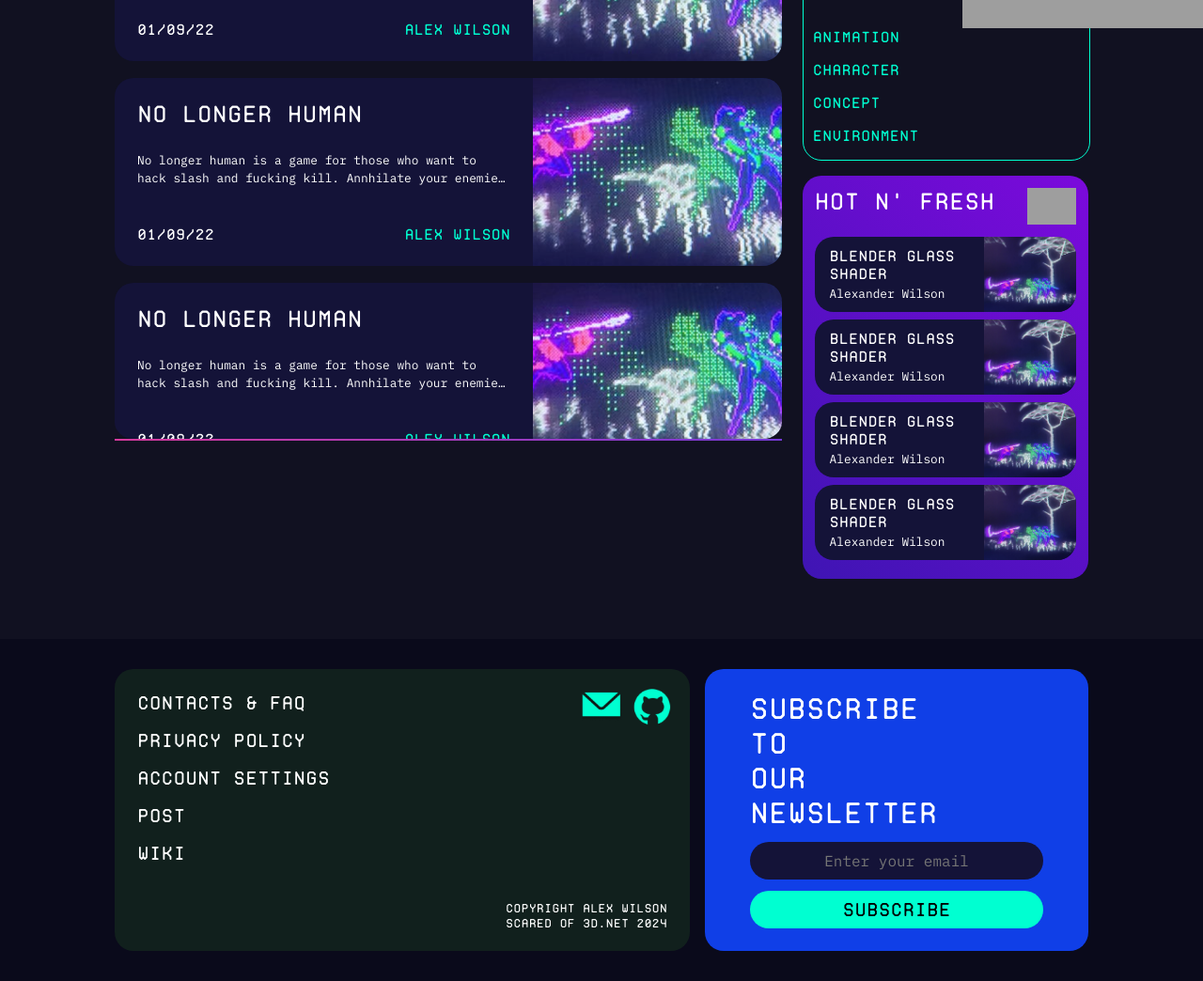
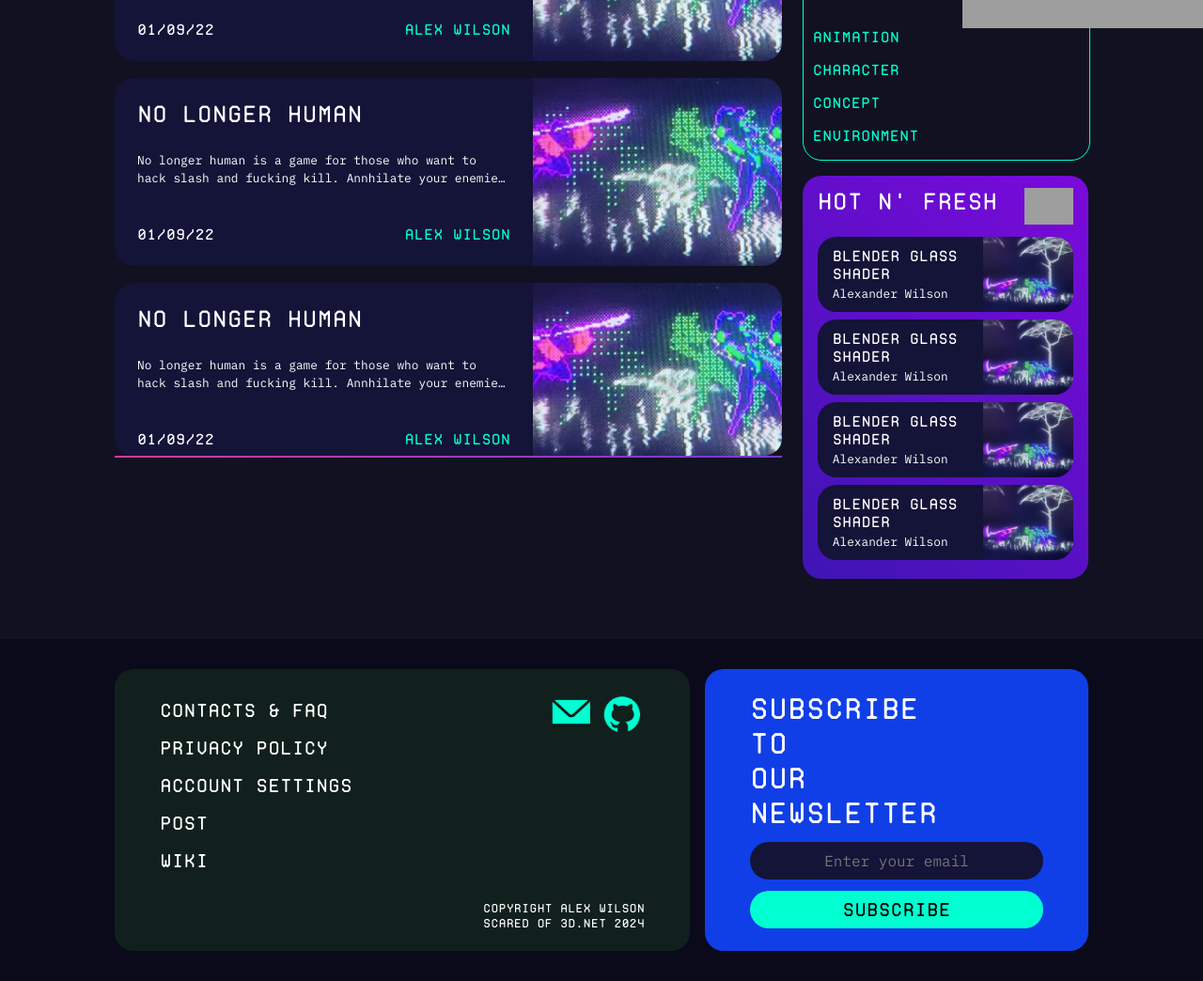
Before and after one commit to wilsoonnaa/courseProject, a PHP site: page / in a window 1280 px wide. Shown: the part 540-1584 px from the top of the page at 94% size. Run offline with PHP 8.4, Linux system fonts and the light colour scheme; grey boxes are pictures that could not be loaded.

Commit message:
Footer padding update

```diff
--- a/style.css
+++ b/style.css
@@ -372,6 +372,7 @@ background: linear-gradient(90deg, rgba(232,190,121,1) 0%, rgba(218,132,129,1) 5
     display: flex;
     flex-direction: column;
     gap: 18px;
+    padding-bottom: 18px;
     max-height: 700px;
     min-width: 500px;
     width: 70%;
@@ -485,7 +486,7 @@ background: linear-gradient(90deg, rgba(232,190,121,1) 0%, rgba(218,132,129,1) 5
 }
 
 .sb-hot{
-    padding: 0.8rem 0.8rem;
+    padding: 0.8rem 1rem;
     display: flex;
     flex-direction: column;
     min-height: 100px;
@@ -684,8 +685,8 @@ footer{
 
 .social-icons{
     gap: 0.4rem;
-    padding-top: 1rem;
-    padding-right: 1rem;
+    padding-top: 1.5rem;
+    padding-right: 3rem;
     display: flex;
     flex-direction: row;
     align-items: center;
@@ -705,8 +706,8 @@ footer{
     /*border: 1px solid green;*/
 
     ul{
-        padding-top: 1.5rem;
-        padding-left: 1.5rem;
+        padding-top: 2rem;
+        padding-left: 3rem;
         list-style-type: none;
 
         li{
@@ -732,7 +733,7 @@ footer{
 
     span{
         font-size: var(--fs-sm);
-        padding-right: 1.5rem;
+        padding-right: 3rem;
     }
 }
 
```
